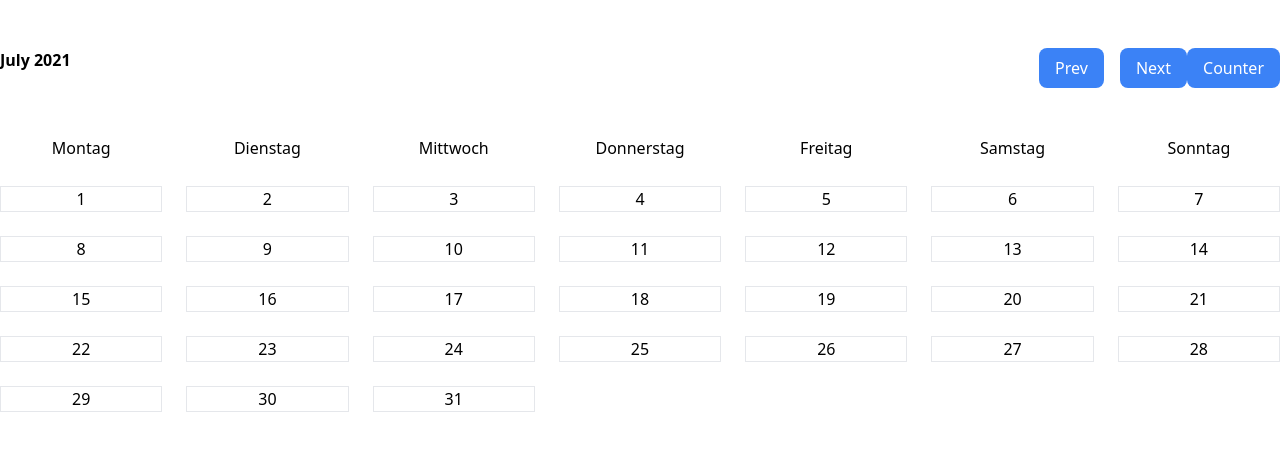
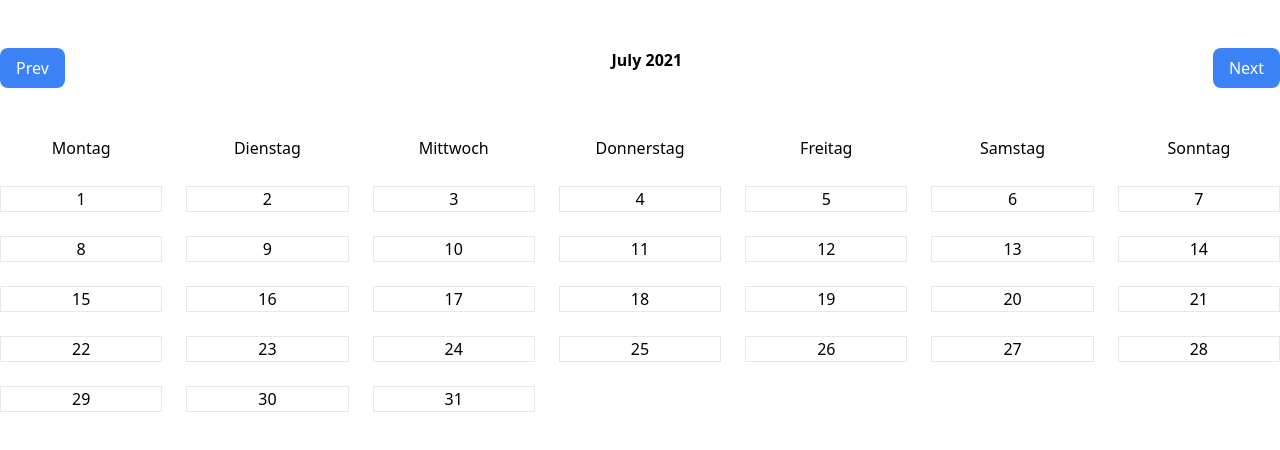
Before and after one commit to DrBennemin/calendar-vue, a Vue app: page / in a window 1280 px wide. Shown: the top 450 px of the page. Built offline with nearby package versions, Linux system fonts and the light colour scheme.

Commit message:
i am so stupid

```diff
--- a/src/pages/CalendarPage.vue
+++ b/src/pages/CalendarPage.vue
@@ -1,15 +1,11 @@
 <template>
     <div class="container mx-auto">
         <div class="flex justify-between my-12">
+            <button class="bg-blue-500 py-2 px-4 rounded-lg text-white hover:bg-red-500 mr-4" v-on:click="monthPrev">Prev</button>
             <div class="font-bold">
                 {{ now }}
             </div>
-            <div class="flex">
-                <button class="bg-blue-500 py-2 px-4 rounded-lg text-white hover:bg-red-500 mr-4" v-on:click="monthPrev += 1">Prev</button>
-                <button class="bg-blue-500 py-2 px-4 rounded-lg text-white hover:bg-red-500" v-on:click="monthNext += 1">Next</button>
-                <button class="bg-blue-500 py-2 px-4 rounded-lg text-white hover:bg-red-500" v-on:click="counter += 1">Counter</button>
-                <p>{{ counter }}</p>
-            </div>
+            <button class="bg-blue-500 py-2 px-4 rounded-lg text-white hover:bg-red-500" v-on:click="monthNext">Next</button>
         </div>
         <div class="grid grid-rows-5 grid-cols-7 grid-flow-row gap-6">
             <div v-for="(weekday, index) in weekdays" :key="index" class="grid justify-around">
@@ -38,7 +34,6 @@ export default {
             dates: null,
             now: null,
             counter: null,
-            // switchMonth: 1,
         };
     },
     created() {
@@ -47,51 +42,25 @@ export default {
             this.dates = i;
         }
     },
-    // updated: function() {
-    //     this.now = dayjs().format("MMMM YYYY");
-    // },
+
     methods: {
         monthPrev: function() {
-            this.counter = dayjs()
-                .subtract(this.counter, "month")
+            this.counter--;
+            console.log(this.counter);
+            this.now = dayjs()
+                .add(this.counter, "month")
                 .format("MMMM YYYY");
-            // for (let i = 0; i < 100; i++) {
-            //     this.now = dayjs()
-            //         .subtract(i, "month")
-            //         .format("MMMM YYYY");
-            // }
-            // this.now = dayjs()
-            //     .subtract(1, "month")
-            //     .format("MMMM YYYY");
-            // let newValue = this.switchMonth++;
-            // newValue = this.switchMonth;
-            // this.now = dayjs()
-            //     .subtract(newValue, "month")
-            //     .format("MMMM YYYY");
-            // console.log(
-            //     dayjs()
-            //         .subtract(newValue, "month")
-            //         .format("MMMM YYYY")
-            // );
         },
         monthNext: function() {
-            this.counter = dayjs()
+            this.counter++;
+            this.now = dayjs()
                 .add(this.counter, "month")
                 .format("MMMM YYYY");
-            // let newValue = this.switchMonth++;
-            // newValue = this.switchMonth;
-            // this.now = dayjs()
-            //     .add(newValue, "month")
-            //     .format("MMMM YYYY");
-            // console.log(
-            //     dayjs()
-            //         .add(newValue, "month")
-            //         .format("MMMM YYYY")
-            // );
         },
         pickDate: function(event) {
             alert(`Du hast auf den ${event.target.innerText}.ten geklickt`);
         },
+        showTodaysDate: function() {},
     },
 };
 </script>
```
